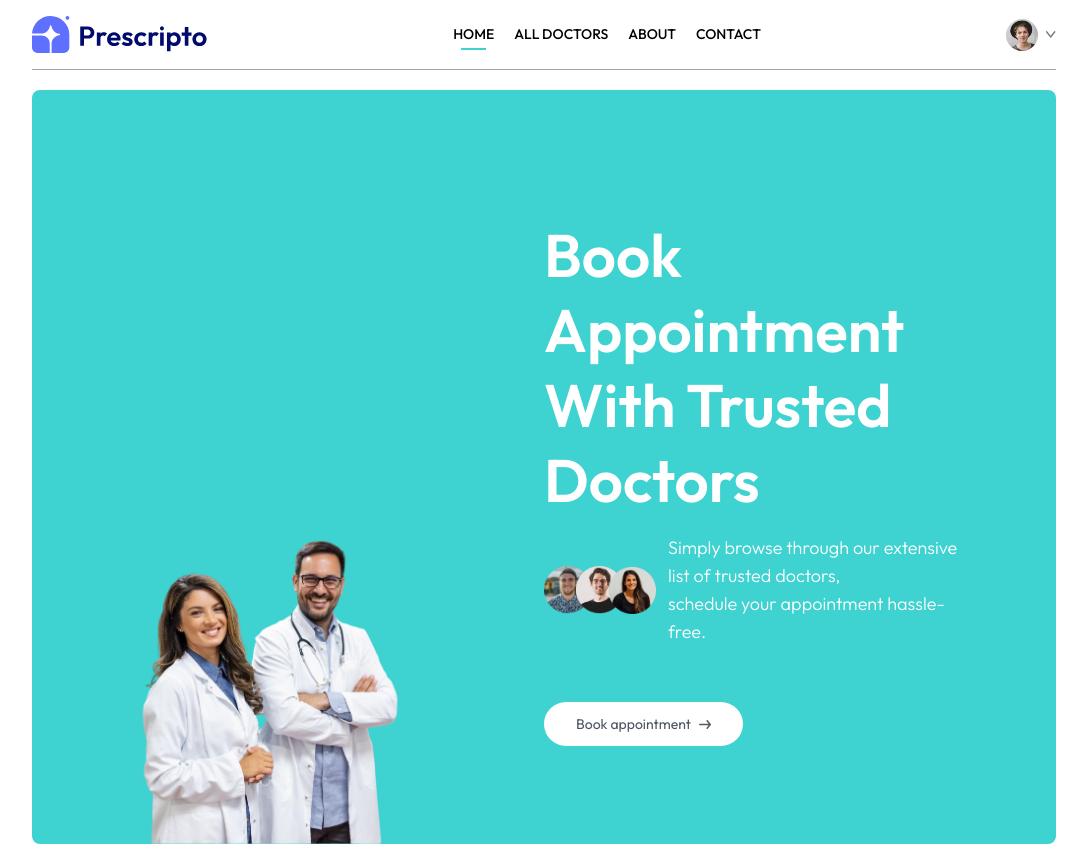
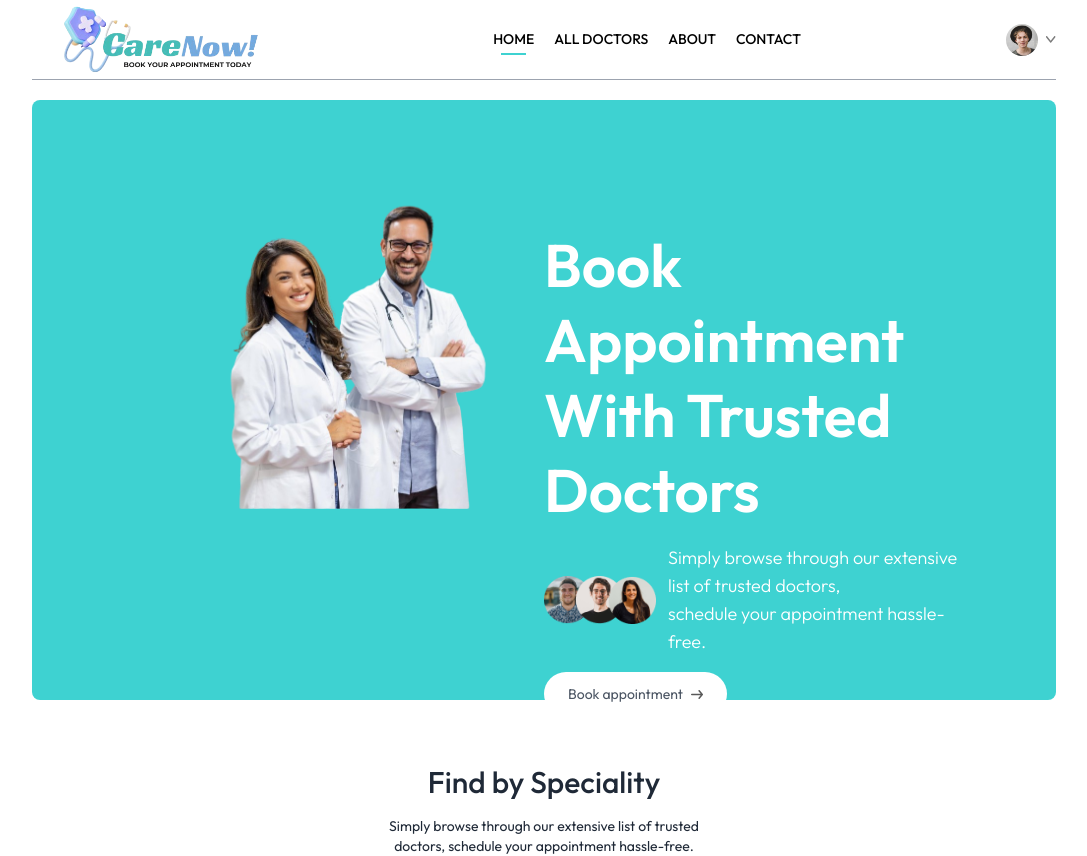
Before and after one commit to AkanshaSalwan/CareNow, a React (Vite) app in the folder frontend/: page / in a window 1280 px wide. Shown: the top 856 px of the page, without its empty margins (96-1183 px from the left). Built offline with nearby package versions, Linux system fonts and the light colour scheme.

Commit message:
footer ,navbar,header sections updates

```diff
--- a/frontend/src/assets/assets.js
+++ b/frontend/src/assets/assets.js
@@ -36,6 +36,7 @@ import General_physician from './General_physician.svg'
 import Gynecologist from './Gynecologist.svg'
 import Neurologist from './Neurologist.svg'
 import Pediatricians from './Pediatricians.svg'
+import CareNow from './care_now.png';
 
 
 export const assets = {
@@ -55,7 +56,8 @@ export const assets = {
     dropdown_icon,
     upload_icon,
     stripe_logo,
-    razorpay_logo
+    razorpay_logo,
+    CareNow
 }
 
 export const specialityData = [
--- a/frontend/src/components/Footer.jsx
+++ b/frontend/src/components/Footer.jsx
@@ -7,7 +7,8 @@ const Footer = () => {
       <div className='flex flex-col sm:grid grid-cols-[3fr_1fr_1fr] gap-14 my-10  mt-40 text-sm'>
 
         <div>
-          <img className='mb-5 w-40' src={assets.logo} alt="" />
+          {/* <img className='mb-5 w-40' src={assets.logo} alt="" /> */}
+          <img className='wb-5 w-40 h-40' src={assets.CareNow} alt="" />
           <p className='w-full md:w-2/3 text-gray-600 leading-6'>Lorem Ipsum is simply dummy text of the printing and typesetting industry. Lorem Ipsum has been the industry's standard dummy text ever since the 1500s, when an unknown printer took a galley of type and scrambled it to make a type specimen book.</p>
         </div>
 
--- a/frontend/src/components/Header.jsx
+++ b/frontend/src/components/Header.jsx
@@ -3,26 +3,36 @@ import { assets } from '../assets/assets';
 
 const Header = () => {
   return (
-        <div className='flex flex-col md:flex-row flex-wrap rounded-lg px-6 md:px-10 lg:px-20' style={{ backgroundColor: '#3ED2D1' }}>
+    <div className='flex flex-col md:flex-row flex-wrap rounded-lg px-6 md:px-10 lg:px-20'
+         style={{ backgroundColor: '#3ED2D1', height: '600px' }}>
 
       {/* --------- Header Right (Image) --------- */}
-            <div className='md:w-1/2 relative'>
-                <img className='w-3/4 md:absolute bottom-0 h-auto rounded-lg' src={assets.about_image} alt="" />
+      <div className='w-full md:w-1/2 relative flex justify-center md:justify-end'>
+        <img
+          className='w-3/4 h-auto rounded-lg md:absolute top-20 mr-5'
+          src={assets.about_image}
+          alt="About Us"
+        />
       </div>
 
       {/* --------- Header Left (Info) --------- */}
-            <div className='md:w-1/2 flex flex-col items-start justify-center gap-4 py-10 m-auto md:py-[10vw] md:mb-[-30px]'>
-                <p className='text-4xl md:text-4xl lg:text-6xl text-white font-semibold leading-tight md:leading-tight lg:leading-tight'>
+      <div className='w-full md:w-1/2 flex flex-col items-center md:items-start justify-center gap-4 py-6 md:py-[10vw]'>
+        <p className='text-3xl md:text-4xl lg:text-6xl text-white font-semibold leading-snug md:leading-tight lg:leading-tight text-center md:text-left'>
           Book Appointment <br /> With Trusted Doctors
         </p>
 
-                <div className='flex flex-col md:flex-row items-center gap-3 text-white text-lg font-light'>
-                    <img className='w-28' src={assets.group_profiles} alt="" />
-                    <p>Simply browse through our extensive list of trusted doctors, <br className='hidden sm:block' /> schedule your appointment hassle-free.</p>
+        <div className='flex flex-col md:flex-row items-center gap-3 text-white text-base md:text-lg font-light'>
+          <img className='w-24 md:w-28' src={assets.group_profiles} alt="Group Profiles" />
+          <p className='text-center md:text-left'>
+            Simply browse through our extensive list of trusted doctors,
+            <br className='hidden sm:block' />
+            schedule your appointment hassle-free.
+          </p>
         </div>
-                <br />
-                <a href='#speciality' className='flex items-center gap-2 bg-white px-8 py-3 rounded-full text-gray-600 text-sm m-auto md:m-0 hover:scale-105 transition-all duration-300'>
-                    Book appointment <img className='w-3' src={assets.arrow_icon} alt="" />
+
+        <a href='#speciality' className='flex items-center gap-2 bg-white px-6 py-3 rounded-full text-gray-600 text-sm mt-4 md:mt-0 hover:scale-105 transition-all'>
+          Book appointment
+          <img className='w-3' src={assets.arrow_icon} alt="Arrow Icon" />
         </a>
       </div>
     </div>
--- a/frontend/src/components/Navbar.jsx
+++ b/frontend/src/components/Navbar.jsx
@@ -1,120 +1,74 @@
-import React, { useState } from "react";
-import { assets } from "../assets/assets";
-import { NavLink, useNavigate } from "react-router-dom";
+import React, { useState } from 'react'
+import { assets } from '../assets/assets'
+import { NavLink, useNavigate } from 'react-router-dom'
 
 const Navbar = () => {
-  const navigate = useNavigate();
 
-  const [showMenu, setShowMenu] = useState(false);
-  const [token, setToken] = useState(true);
+  const navigate = useNavigate()
+
+  const [showMenu, setShowMenu] = useState(false)
+  const [token, setToken] = useState(true)
 
   return (
-    <div className="flex items-center justify-between text-sm py-4 mb-5 border-b border-b-gray-400">
-      <img
-        onClick={() => navigate("/")}
-        className="w-44 cursor-pointer"
-        src={assets.logo}
-        alt=""
-      />
-      <ul className="md:flex items-start gap-5 font-medium hidden">
-        <NavLink to="/">
-          <li className="py-1">HOME</li>
-          <hr className="border-none outline-none h-0.5 bg-[#3ED2D1] w-3/5 m-auto hidden" />
+    <div className='flex items-center justify-between text-sm py-4 mb-5 h-20 border-b border-b-gray-400'>
+      <img onClick={() => navigate('/')} className='w-64 h-30 cursor-pointer' src={assets.CareNow} alt="" />
+      <ul className='md:flex items-start gap-5 font-medium hidden'>
+        <NavLink to='/' >
+          <li className='py-1'>HOME</li>
+          <hr className='border-none outline-none h-0.5 bg-[#3ED2D1] w-3/5 m-auto hidden' />
+
         </NavLink>
-        <NavLink to="/doctors">
-          <li className="py-1">ALL DOCTORS</li>
-          <hr className="border-none outline-none h-0.5 bg-[#3ED2D1] w-3/5 m-auto hidden" />
+        <NavLink to='/doctors' >
+          <li className='py-1'>ALL DOCTORS</li>
+          <hr className='border-none outline-none h-0.5 bg-[#3ED2D1] w-3/5 m-auto hidden' />
+
         </NavLink>
-        <NavLink to="/about">
-          <li className="py-1">ABOUT</li>
-          <hr className="border-none outline-none h-0.5 bg-[#3ED2D1] w-3/5 m-auto hidden" />
+        <NavLink to='/about' >
+          <li className='py-1'>ABOUT</li>
+          <hr className='border-none outline-none h-0.5 bg-[#3ED2D1] w-3/5 m-auto hidden' />
+
         </NavLink>
-        <NavLink to="/contact">
-          <li className="py-1">CONTACT</li>
-          <hr className="border-none outline-none h-0.5 bg-[#3ED2D1] w-3/5 m-auto hidden" />
+        <NavLink to='/contact' >
+          <li className='py-1'>CONTACT</li>
+         <hr className='border-none outline-none h-0.5 bg-[#3ED2D1] w-3/5 m-auto hidden' />
+
         </NavLink>
       </ul>
 
-      <div className="flex items-center gap-4 ">
-        {token ? (
-          <div className="flex items-center gap-2 cursor-pointer group relative">
-            <img className="w-8 rounded-full" src={assets.profile_pic} alt="" />
-            <img className="w-2.5" src={assets.dropdown_icon} alt="" />
-            <div className="absolute top-0 right-0 pt-14 text-base font-medium text-gray-600 z-20 hidden group-hover:block">
-              <div className="min-w-48 bg-stone-100 rounded flex flex-col gap-4 p-4">
-                <p
-                  onClick={() => navigate("/my-profile")}
-                  className="hover:text-black cursor-pointer"
-                >
-                  My Profile
-                </p>
-                <p
-                  onClick={() => navigate("/my-appointments")}
-                  className="hover:text-black cursor-pointer"
-                >
-                  My Appointments
-                </p>
-                <p
-                  onClick={() => {
-                    setToken(false);
-                    navigate("/");
-                  }}
-                  className="hover:text-black cursor-pointer"
-                >
-                  Logout
-                </p>
+      <div className='flex items-center gap-4 '>
+        {
+          token
+            ? <div className='flex items-center gap-2 cursor-pointer group relative'>
+              <img className='w-8 rounded-full' src={assets.profile_pic} alt="" />
+              <img className='w-2.5' src={assets.dropdown_icon} alt="" />
+              <div className='absolute top-0 right-0 pt-14 text-base font-medium text-gray-600 z-20 hidden group-hover:block'>
+                <div className='min-w-48 bg-stone-100 rounded flex flex-col gap-4 p-4'>
+                  <p onClick={() => navigate('/my-profile')} className='hover:text-black cursor-pointer'>My Profile</p>
+                  <p onClick={() => navigate('/my-appointments')} className='hover:text-black cursor-pointer'>My Appointments</p>
+                  <p onClick={() => { setToken(false); navigate('/') }} className='hover:text-black cursor-pointer'>Logout</p>
+                </div>
               </div>
             </div>
-          </div>
-        ) : (
-          <button
-            onClick={() => navigate("/login")}
-            className=" text-white px-8 py-3 rounded-full font-light hidden md:block"
-            style={{ backgroundColor: "#3ED2D1" }}
-          >
-            Create account
-          </button>
-        )}
-        <img
-          onClick={() => setShowMenu(true)}
-          className="w-6 md:hidden"
-          src={assets.menu_icon}
-          alt=""
-        />
+            : <button onClick={() => navigate('/login')} className=' text-white px-8 py-3 rounded-full font-light hidden md:block'  style={{ backgroundColor: '#3ED2D1' }}>Create account</button>
+        }
+        <img onClick={() => setShowMenu(true)} className='w-6 md:hidden' src={assets.menu_icon} alt="" />
 
         {/* ---- Mobile Menu ---- */}
-        <div
-          className={`md:hidden right-0 top-0 bottom-0 z-20 overflow-hidden bg-white transition-all ${
-            showMenu ? "fixed w-full" : "h-0 w-0"
-          }`}
-        >
-          <div className="flex items-center justify-between px-5 py-6">
-            <img src={assets.logo} className="w-36" alt="" />
-            <img
-              onClick={() => setShowMenu(false)}
-              src={assets.cross_icon}
-              className="w-7"
-              alt=""
-            />
+        <div className={`md:hidden right-0 top-0 bottom-0 z-20 overflow-hidden bg-white transition-all ${showMenu ? 'fixed w-full' : 'h-0 w-0'}`}>
+          <div className='flex items-center justify-between px-5 py-6'>
+            <img src={assets.CareNow} className='w-35' alt="" />
+            <img onClick={() => setShowMenu(false)} src={assets.cross_icon} className='w-7' alt="" />
           </div>
-          <ul className="flex flex-col items-center gap-2 mt-5 px-5 text-lg font-medium">
-            <NavLink onClick={() => setShowMenu(false)} to="/">
-              <p className="px-4 py-2 rounded full inline-block">HOME</p>
-            </NavLink>
-            <NavLink onClick={() => setShowMenu(false)} to="/doctors">
-              <p className="px-4 py-2 rounded full inline-block">ALL DOCTORS</p>
-            </NavLink>
-            <NavLink onClick={() => setShowMenu(false)} to="/about">
-              <p className="px-4 py-2 rounded full inline-block">ABOUT</p>
-            </NavLink>
-            <NavLink onClick={() => setShowMenu(false)} to="/contact">
-              <p className="px-4 py-2 rounded full inline-block">CONTACT</p>
-            </NavLink>
+          <ul className='flex flex-col items-center gap-2 mt-5 px-5 text-lg font-medium'>
+            <NavLink onClick={() => setShowMenu(false)} to='/'><p className='px-4 py-2 rounded full inline-block'>HOME</p></NavLink>
+            <NavLink onClick={() => setShowMenu(false)} to='/doctors' ><p className='px-4 py-2 rounded full inline-block'>ALL DOCTORS</p></NavLink>
+            <NavLink onClick={() => setShowMenu(false)} to='/about' ><p className='px-4 py-2 rounded full inline-block'>ABOUT</p></NavLink>
+            <NavLink onClick={() => setShowMenu(false)} to='/contact' ><p className='px-4 py-2 rounded full inline-block'>CONTACT</p></NavLink>
           </ul>
         </div>
       </div>
     </div>
-  );
-};
+  )
+}
 
-export default Navbar;
+export default Navbar
--- a/frontend/src/index.css
+++ b/frontend/src/index.css
@@ -14,7 +14,7 @@
 
 @media (max-width:740px) {
     .active  p{
-       @apply text-white bg-primary
+       @apply text-white bg-[#3ED2D1]
     }
 }
 
```
Also changed, not shown: frontend/src/assets/care_now.png (added), frontend/src/assets/gp.png (added). Lines whose indentation alone changed are shown as unchanged.
